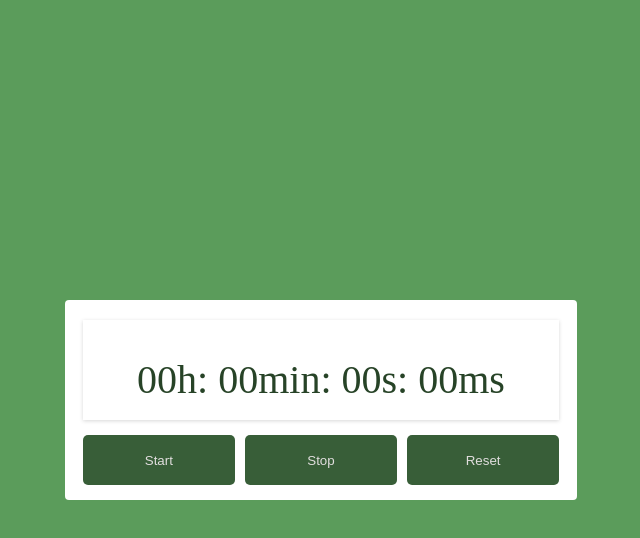
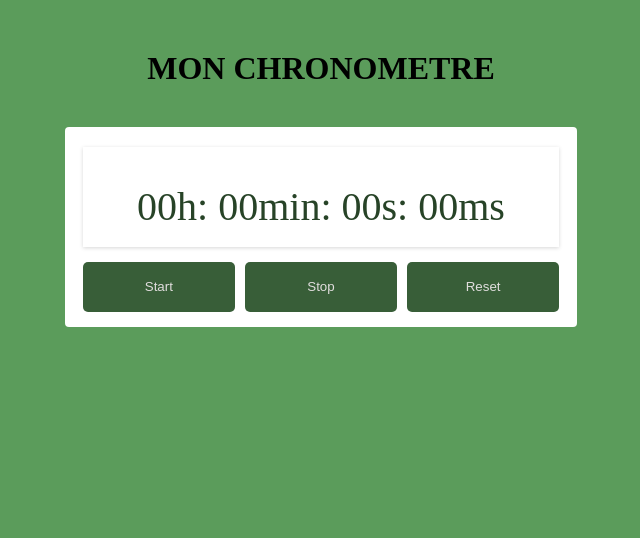
Before and after one commit to yapna-youpi/compteur, a plain HTML site: page index.html in a window 1280 px wide. Shown: the whole page, without its empty margins (319-959 px from the left). Drawn offline with Linux system fonts and the light colour scheme.

Commit message:
ajout du itre sur mon appli

```diff
--- a/index.html
+++ b/index.html
@@ -1,5 +1,6 @@
 <!DOCTYPE html>
 <html lang="fr">
+
 <head>
     <meta charset="UTF-8">
     <meta name="viewport" content="width=device-width, initial-scale=1.0">
@@ -9,6 +10,8 @@
 </head>
 
 <body>
+    <h1> Mon Chronometre</h1>
+    <div class="body">
         <div id="compteur" class="compteur">
             <div class="compteur_top">
                 <span>00h:</span>
@@ -22,6 +25,7 @@
                 <button class="btn_reset" onclick="reset()">Reset</button>
             </div>
         </div>
+    </div>
 </body>
 
 </html>
--- a/style.css
+++ b/style.css
@@ -4,14 +4,18 @@
     box-sizing: border-box;
 }
 body{
-    display: flex;
-    justify-content: center;
-    align-items: center;
     width: 100%;
     height: 100vh;
     background-color: rgb(91, 156, 91);
 }
+.body{
+    display: flex;
+    justify-content: center;
+    align-items: center;
+    padding-top: 7%;
+}
 .compteur{
+
     max-width: 40%;
     width: 40%;
     height: 200px;
@@ -59,6 +63,11 @@ body{
     transform: scale(0.9);
     transition: 0.5s;
 }
+h1{
+    text-align: center;
+    text-transform: uppercase;
+    transform: translateY(50px);
+}
 
 @media only screen and (max-width: 568px) {
     .compteur{
```
Lines whose indentation alone changed are shown as unchanged.
